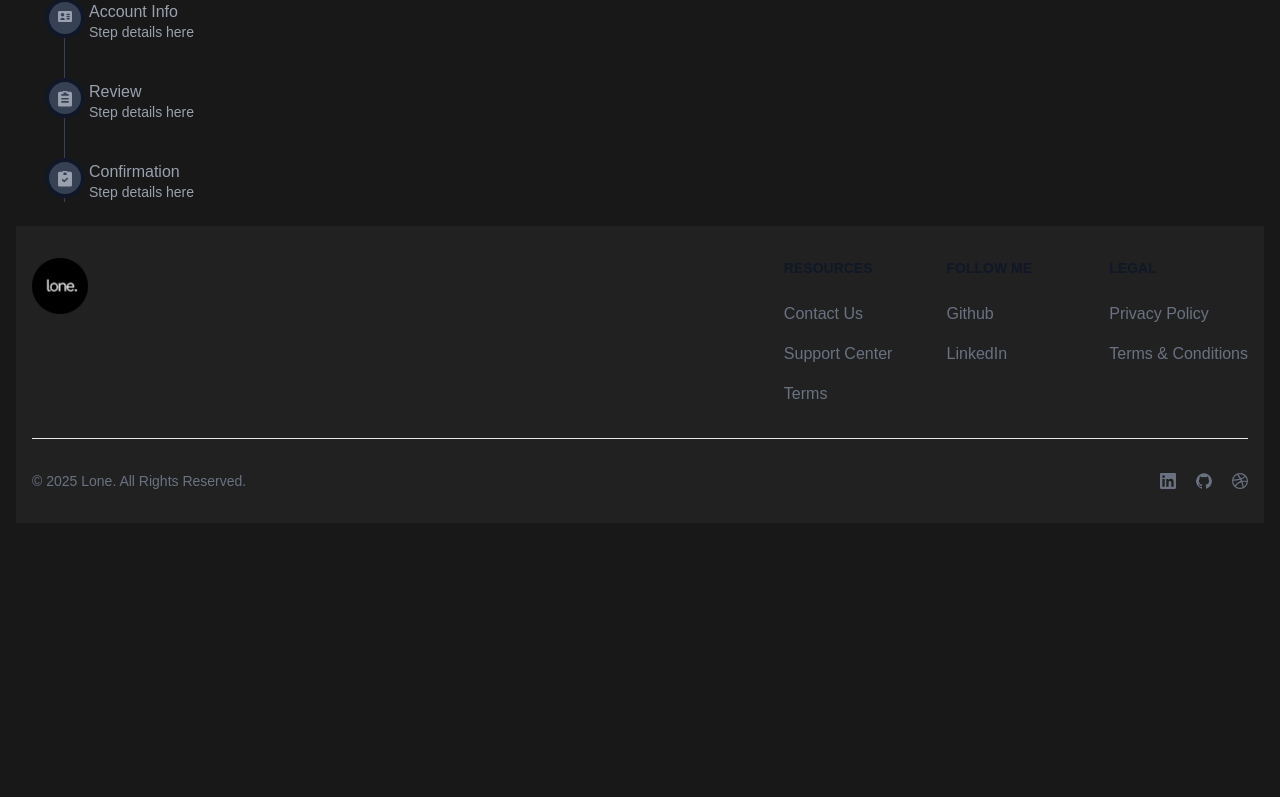
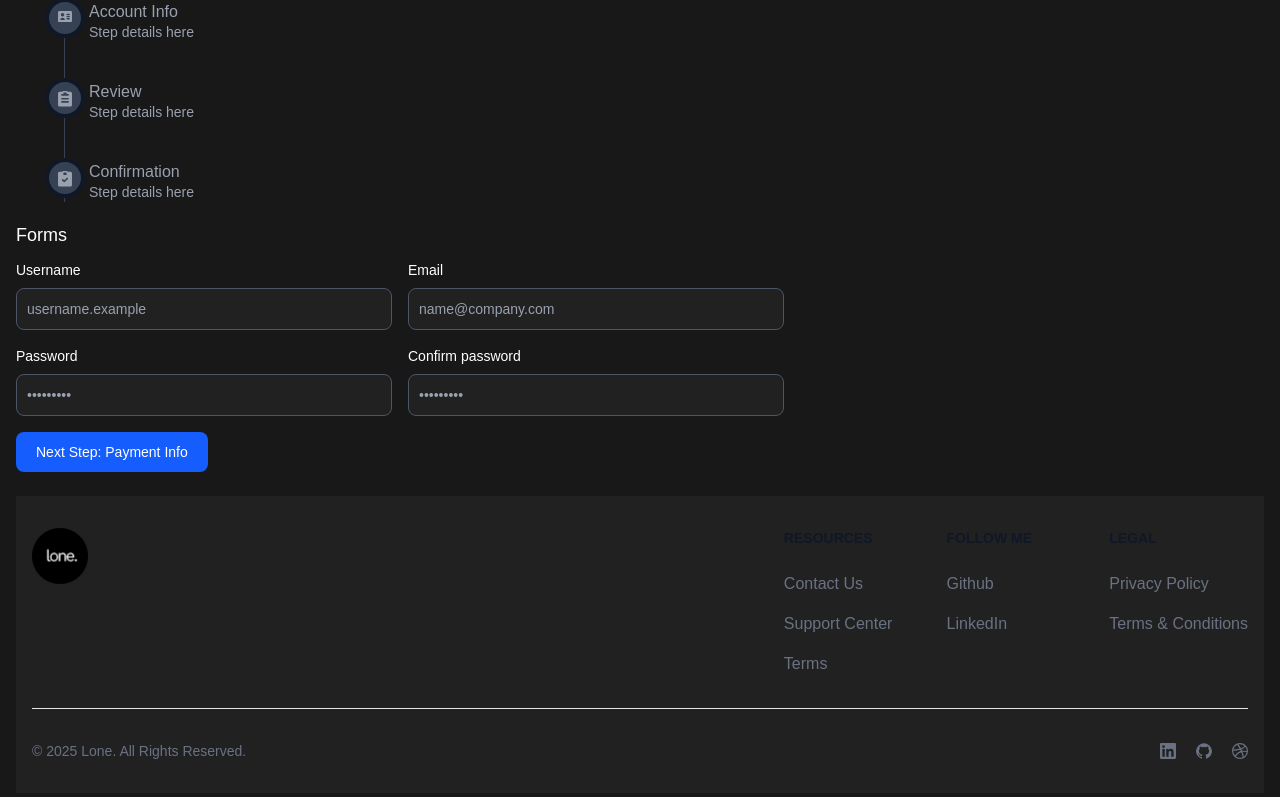
Before and after one commit to hakeem-jc/lone_2.0, a Next.js app: page /component_library in a window 1280 px wide. Shown: the part 750-1547 px from the top of the page. Before the commit the page ends 1289 px from the top, so only its background shows below. Built offline with nearby package versions, Linux system fonts and the light colour scheme.

Commit message:
feat: Build form inputs

```diff
--- a/app/component_library/page.tsx
+++ b/app/component_library/page.tsx
@@ -1,3 +1,4 @@
+"use client";
 import Header from "@/app/components/Header";
 import Button from "@/app/components/ui/Button";
 import Card from "@/app/components/ui/Card";
@@ -133,9 +134,88 @@
           />
 
           <TimelineStepper steps={steps} />
-
         </div>
 
+        <div className="max-w-3xl">
+          <form>
+            <h3 className="mb-4 text-lg font-medium leading-none text-white">
+              Forms
+            </h3>
+            <div className="grid gap-4 mb-4 sm:grid-cols-2">
+              <div>
+                <label
+                  htmlFor="username"
+                  className="block mb-2 text-sm font-medium text-white"
+                >
+                  Username
+                </label>
+                <input
+                  type="text"
+                  name="username"
+                  id="username"
+                  className="bg-secondary border border-gray-600 text-white placeholder-gray-400 text-sm rounded-lg focus:ring-blue-500 focus:border-blue-500 block w-full p-2.5"
+                  placeholder="username.example"
+                  autoComplete="off"
+                />
+              </div>
+              <div>
+                <label
+                  htmlFor="email"
+                  className="block mb-2 text-sm font-medium text-white"
+                >
+                  Email
+                </label>
+                <input
+                  type="email"
+                  name="email"
+                  id="email"
+                  className="bg-secondary border border-gray-600 text-white placeholder-gray-400 text-sm rounded-lg focus:ring-blue-500 focus:border-blue-500 block w-full p-2.5"
+                  placeholder="name@company.com"
+                  autoComplete="off"
+                />
+              </div>
+              <div>
+                <label
+                  htmlFor="password"
+                  className="block mb-2 text-sm font-medium text-white"
+                >
+                  Password
+                </label>
+                <input
+                  type="password"
+                  name="password"
+                  id="password"
+                  className="bg-secondary border border-gray-600 text-white placeholder-gray-400 text-sm rounded-lg focus:ring-blue-500 focus:border-blue-500 block w-full p-2.5"
+                  placeholder="•••••••••"
+                  autoComplete="off"
+                />
+              </div>
+              <div>
+                <label
+                  htmlFor="confirm-password"
+                  className="block mb-2 text-sm font-medium text-white"
+                >
+                  Confirm password
+                </label>
+                <input
+                  type="password"
+                  name="confirm-password"
+                  id="confirm-password"
+                  className="bg-secondary border border-gray-600 text-white placeholder-gray-400 text-sm rounded-lg focus:ring-blue-500 focus:border-blue-500 block w-full p-2.5"
+                  placeholder="•••••••••"
+                  autoComplete="off"
+                />
+              </div>
+            </div>
+
+            <button
+              type="submit"
+              className="text-white bg-blue-600 hover:bg-blue-700 focus:ring-4 focus:outline-none focus:ring-blue-800 font-medium rounded-lg text-sm px-5 py-2.5 text-center"
+            >
+              Next Step: Payment Info
+            </button>
+          </form>
+        </div>
 
         <Footer />
       </section>
```
